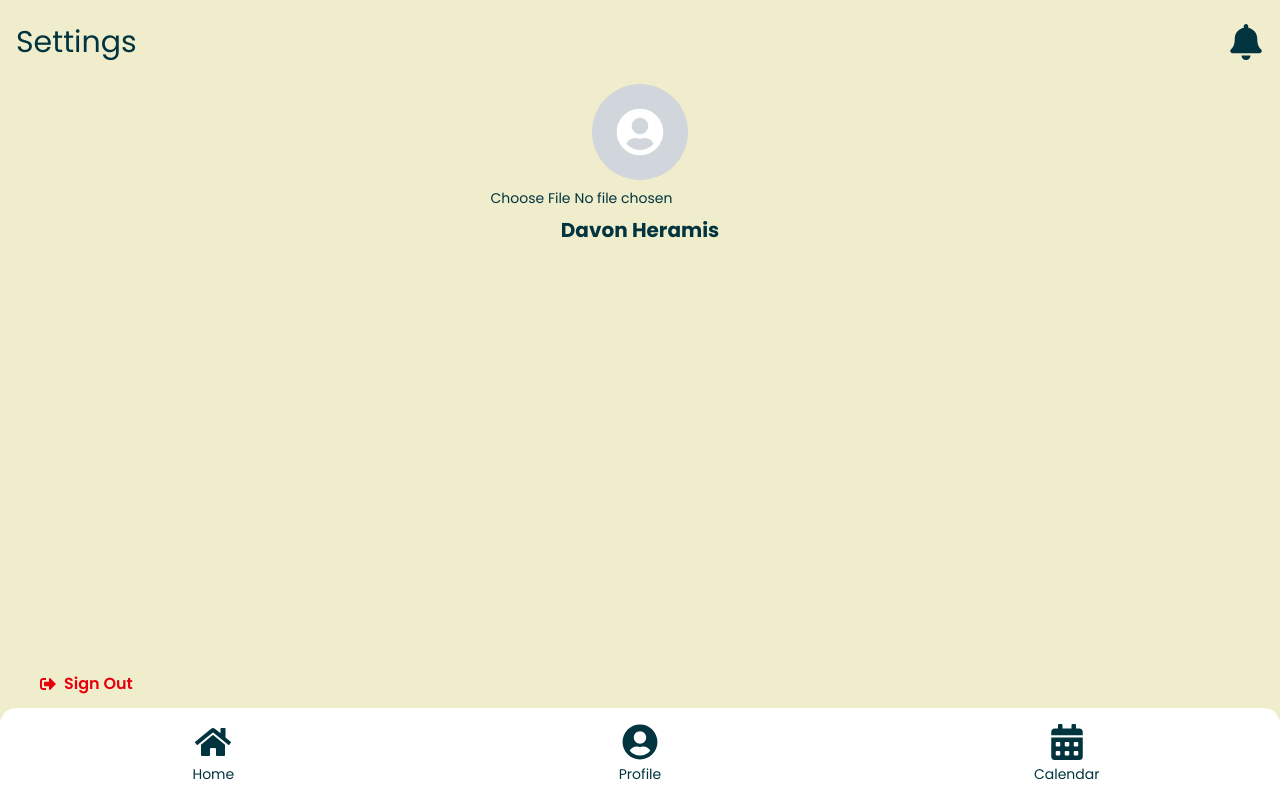
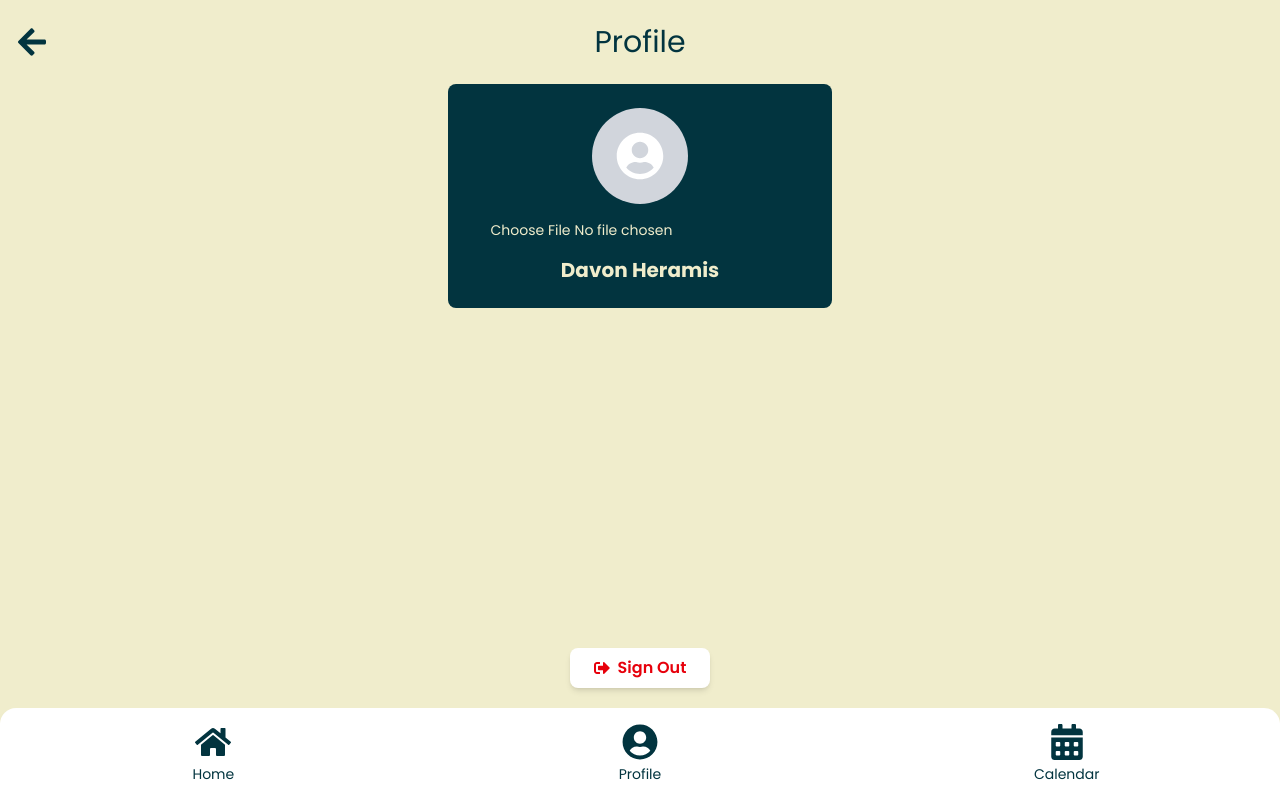
Before and after one commit to JoshHilado/studysync, a Next.js app: page /profile in a window 1280 px wide. Built offline with nearby package versions, Linux system fonts and the light colour scheme.

Commit message:
Removed mjs and updated profile

```diff
--- a/app/dashboard/page.tsx
+++ b/app/dashboard/page.tsx
@@ -2,6 +2,7 @@
 
 import { useState } from "react";
 import { useRouter } from "next/navigation";
+import Head from "next/head";
 import { FaBell, FaHome, FaPen, FaUserCircle, FaCalendarAlt } from "react-icons/fa";
 
 export default function StudySync() {
@@ -15,34 +16,34 @@ export default function StudySync() {
 
   return (
     <>
-      <head>
-        <link href="https://fonts.googleapis.com/css?family=Poppins" rel="stylesheet"/>
-      </head>
+      <Head>
+        <link href="https://fonts.googleapis.com/css?family=Poppins" rel="stylesheet" />
+      </Head>
+
       <div className="flex flex-col h-screen bg-[#F0EDCC] px-4 py-6 font-[Poppins] relative">
         {/* Header */}
-        <div className="flex justify-between items-center text-3xl font-[Poppins] text-[#02343F]">
+        <div className="flex justify-between items-center text-3xl text-[#02343F]">
           <span>StudySync</span>
-          {/* Bell Icon (Navigates to Notification Page) */}
           <button onClick={() => router.push("/notification")}>
             <FaBell className="w-9 h-9" />
           </button>
         </div>
 
         {/* Date Section */}
-        <div className="flex justify-between mt-4 text-[#02343F] text-4xl font-[Poppins]">
+        <div className="flex justify-between mt-4 text-[#02343F] text-4xl">
           <span>Today</span>
           <span>{getCurrentDate()}</span>
         </div>
 
         {/* Task Card */}
-        <div className="mt-6 bg-[#02343F] text-[#F0EDCC] flex items-center justify-center text-6xl p-16 rounded-lg relative h-120 font-[Poppins]">
+        <div className="mt-6 bg-[#02343F] text-[#F0EDCC] flex items-center justify-center text-6xl p-16 rounded-lg relative h-120">
           {tasks.length === 0 ? "No Tasks" : tasks.map((task, index) => <p key={index}>{task}</p>)}
         </div>
 
         {/* Add Task Button */}
         <div className="absolute bottom-20 ml-80">
           <button
-            onClick={() => router.push("/add_tasks")}  // Route to AddTask page
+            onClick={() => router.push("/add_tasks")}
             className="bg-[#02343F] text-white p-4 rounded-full shadow-lg mb-10"
           >
             <FaPen className="w-9 h-9" />
@@ -55,13 +56,17 @@ export default function StudySync() {
             <FaHome className="w-9 h-9" />
             <span className="text-sm">Home</span>
           </button>
-          <button className="flex flex-col flex-1 items-center text-[#02343F] space-y-1">
+          <button
+            onClick={() => router.push("/profile")}
+            className="flex flex-col flex-1 items-center text-[#02343F] space-y-1"
+          >
             <FaUserCircle className="w-9 h-9" />
             <span className="text-sm">Profile</span>
           </button>
           <button
-          onClick={() => router.push("/calendar")}  // Route to Calendar page
-          className="flex flex-col flex-1 items-center text-[#02343F] space-y-1">
+            onClick={() => router.push("/calendar")}
+            className="flex flex-col flex-1 items-center text-[#02343F] space-y-1"
+          >
             <FaCalendarAlt className="w-9 h-9" />
             <span className="text-sm">Calendar</span>
           </button>
--- a/app/profile/page.tsx
+++ b/app/profile/page.tsx
@@ -2,7 +2,7 @@
 
 import { useRouter } from "next/navigation";
 import { useState } from "react";
-import { FaHome, FaUserCircle, FaSignOutAlt, FaCalendarAlt, FaBell } from "react-icons/fa";
+import { FaHome, FaUserCircle, FaSignOutAlt, FaCalendarAlt, FaArrowLeft } from "react-icons/fa";
 
 export default function Profile() {
   const router = useRouter();
@@ -19,22 +19,27 @@ export default function Profile() {
     }
   };
 
+  const handleSignOut = () => {
+    router.push("/login");
+  };
+
   return (
     <div className="flex flex-col h-screen bg-[#F0EDCC] px-4 py-6 font-[Poppins] relative">
       {/* Header */}
       <div className="flex justify-between items-center text-3xl text-[#02343F]">
-        <span>Settings</span>
-        <button onClick={() => router.push("/notification")}>
-          <FaBell className="w-9 h-9" />
+        <button onClick={() => router.push("/dashboard")}>
+          <FaArrowLeft className="w-8 h-8" />
         </button>
+        <span className="flex-grow text-center font-[Poppins]">Profile</span>
+        <div className="w-8 h-8" />
       </div>
 
       {/* Profile Section */}
-      <div className="mt-6 flex flex-col items-center">
+      <div className="bg-[#02343F] text-[#F0EDCC] w-full max-w-sm p-6 rounded-lg mx-auto mt-6 flex flex-col items-center">
         {image ? (
-          <img src={image} alt="Profile" className="w-24 h-24 rounded-full object-cover" />
+          <img src={image} alt="Profile" className="w-24 h-24 rounded-full object-cover mb-4" />
         ) : (
-          <div className="w-24 h-24 rounded-full bg-gray-300 flex items-center justify-center">
+          <div className="w-24 h-24 rounded-full bg-gray-300 flex items-center justify-center mb-4">
             <FaUserCircle className="w-12 h-12 text-white" />
           </div>
         )}
@@ -42,14 +47,17 @@ export default function Profile() {
           type="file"
           accept="image/*"
           onChange={handleImageChange}
-          className="mt-2 text-sm text-[#02343F]"
+          className="mb-4 text-sm text-[#F0EDCC]"
         />
-        <p className="text-xl font-bold mt-2 text-[#02343F]">Davon Heramis</p>
+        <p className="text-xl font-bold">Davon Heramis</p>
       </div>
 
-      {/* Sign Out */}
-      <div className="mt-auto px-6 pb-20">
-        <button className="flex items-center text-red-600 font-semibold">
+      {/* Sign Out Button - slightly bigger and higher */}
+      <div className="absolute bottom-28 left-0 w-full flex justify-center">
+        <button
+          onClick={() => router.push("/")}
+          className="flex items-center text-red-600 text-base font-semibold px-6 py-2 bg-white rounded-lg shadow-md"
+        >
           <FaSignOutAlt className="mr-2" />
           Sign Out
         </button>
@@ -57,7 +65,10 @@ export default function Profile() {
 
       {/* Navigation Bar */}
       <div className="absolute bottom-0 left-0 w-full bg-white py-4 rounded-t-2xl shadow-lg flex items-center">
-        <button className="flex flex-col flex-1 items-center text-[#02343F] space-y-1">
+        <button
+          onClick={() => router.push("/dashboard")}
+          className="flex flex-col flex-1 items-center text-[#02343F] space-y-1"
+        >
           <FaHome className="w-9 h-9" />
           <span className="text-sm">Home</span>
         </button>
--- a/next.config.mjs
+++ /dev/null
@@ -1,10 +0,0 @@
-const withPWA = require('@ducanh2912/next-pwa')({
-  dest: 'public',
-  register: true,
-  skipWaiting: true,
-  disable: process.env.NODE_ENV === 'development',
-});
-
-module.exports = withPWA({
-  reactStrictMode: true,
-});
```
